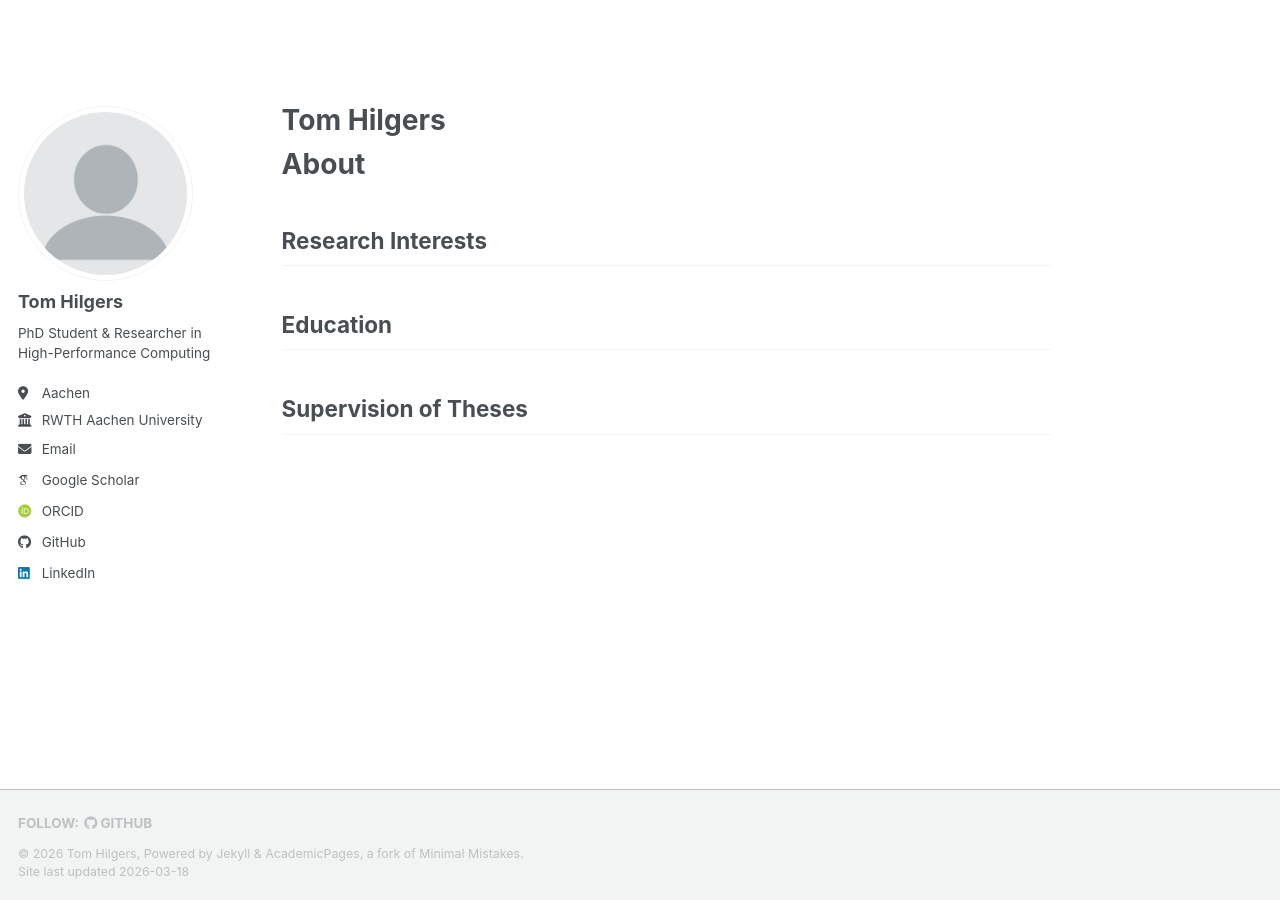
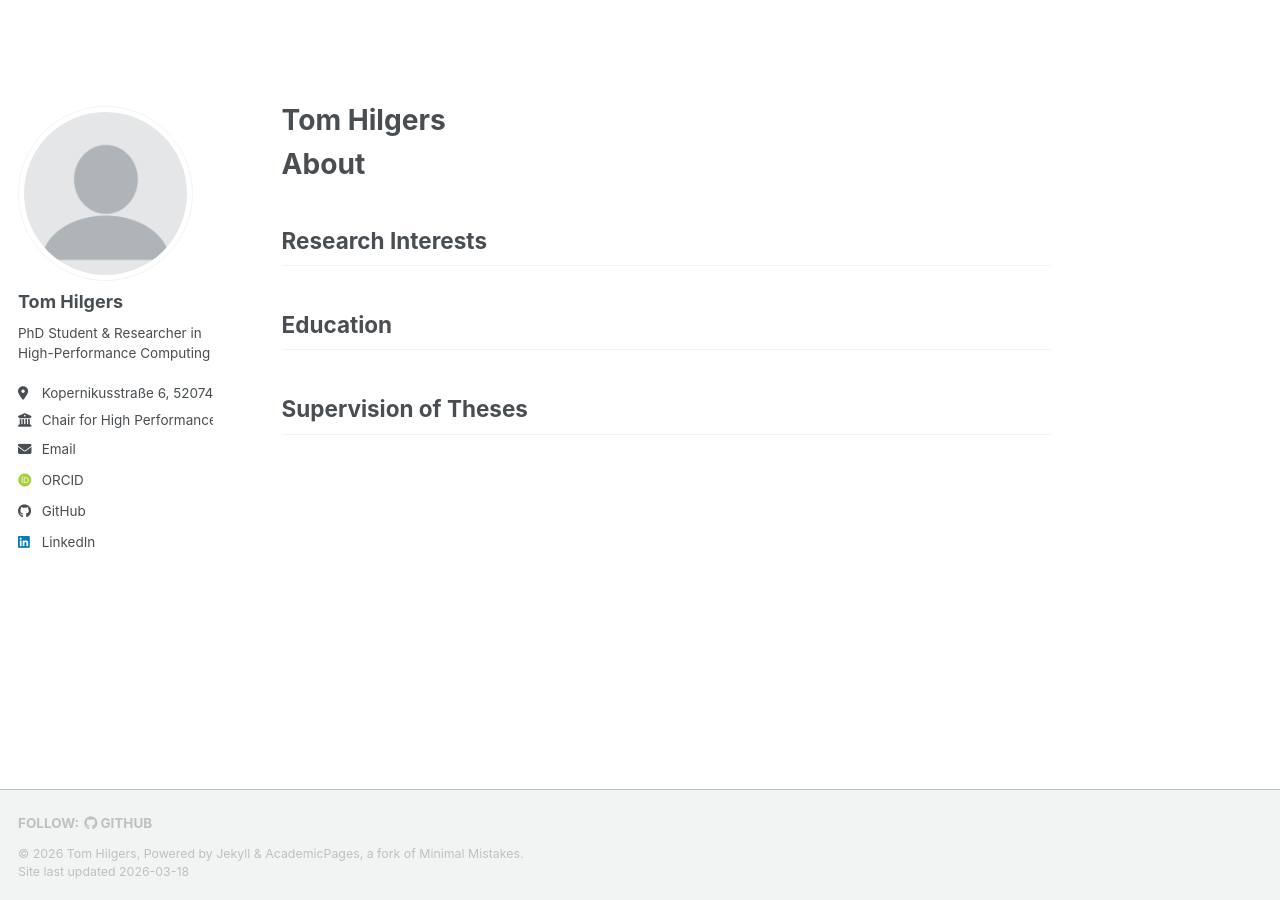
Before and after one commit to tomhilgers/tomhilgers.github.io, a Jekyll site: the page built from _pages/about.md, in a window 1280 px wide. Built offline with Jekyll 4.4.1, drawn with Linux system fonts in a browser that asks for light colours; some web fonts are replaced; a script bundle is joined from its source files by our own code; library files that are not in the unit come from our copies.

Commit message:
Update location and employer details in config

```diff
--- a/_config.yml
+++ b/_config.yml
@@ -27,15 +27,15 @@ author:
   name             : "Tom Hilgers"
   pronouns         : # example: "she/her"
   bio              : "PhD Student & Researcher in High-Performance Computing"
-  location         : "Aachen"
-  employer         : "RWTH Aachen University"
+  location         : "Kopernikusstraße 6, 52074 Aachen, Germany"
+  employer         : "Chair for High Performance Computing, RWTH Aachen University"
   uri              : # URL
   email            : "hilgers@itc.rwth-aachen.de"
 
   # Academic websites
   academia         : # URL
   arxiv            : # URL - Update with the correct link to your profile
-  googlescholar    : "https://scholar.google.com/citations?user=PS_CX0AAAAAJ"
+  googlescholar    : # URL
   inspire-hep      : # URL
   impactstory      : # URL
   orcid            : "https://orcid.org/0000-0002-7501-3936"
```
